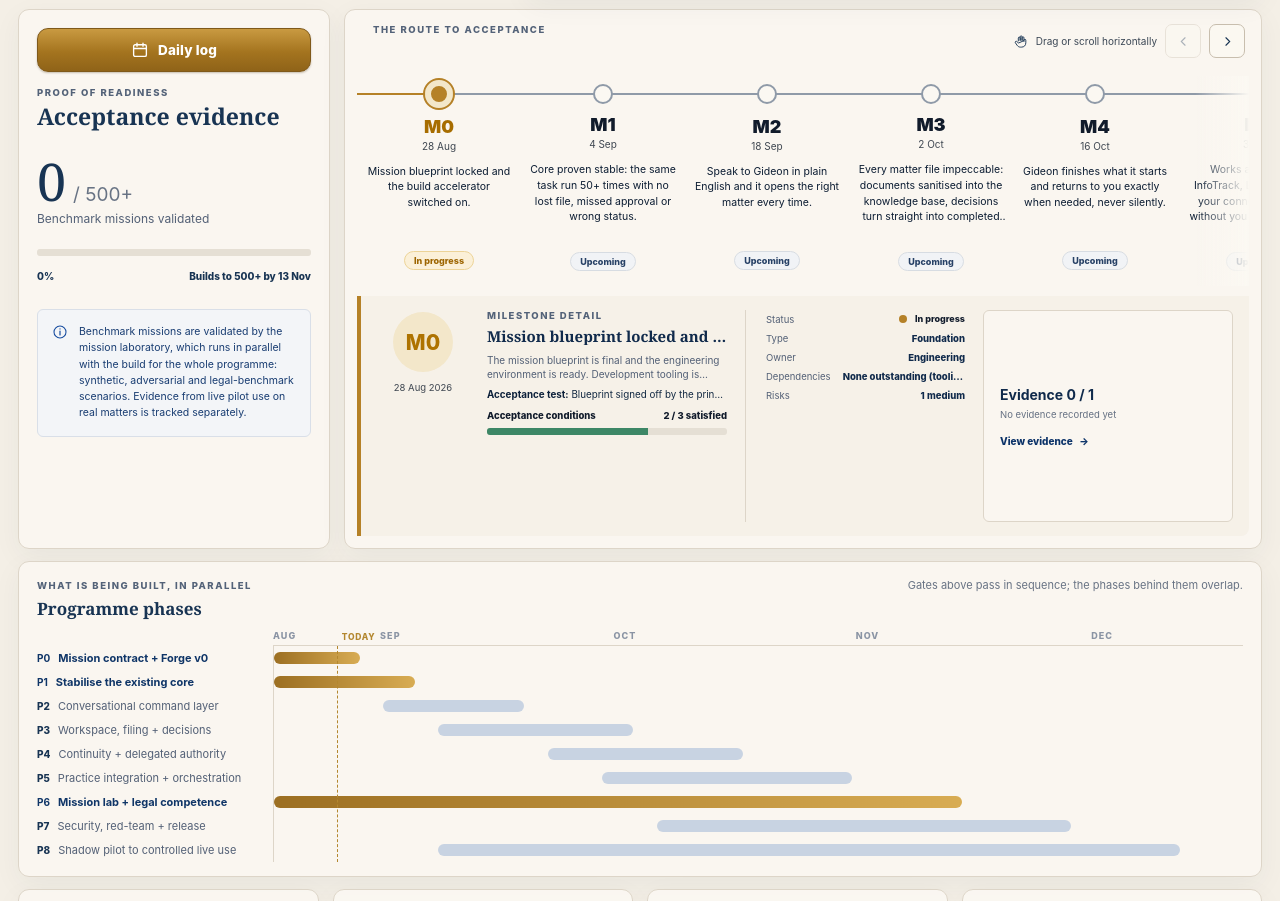
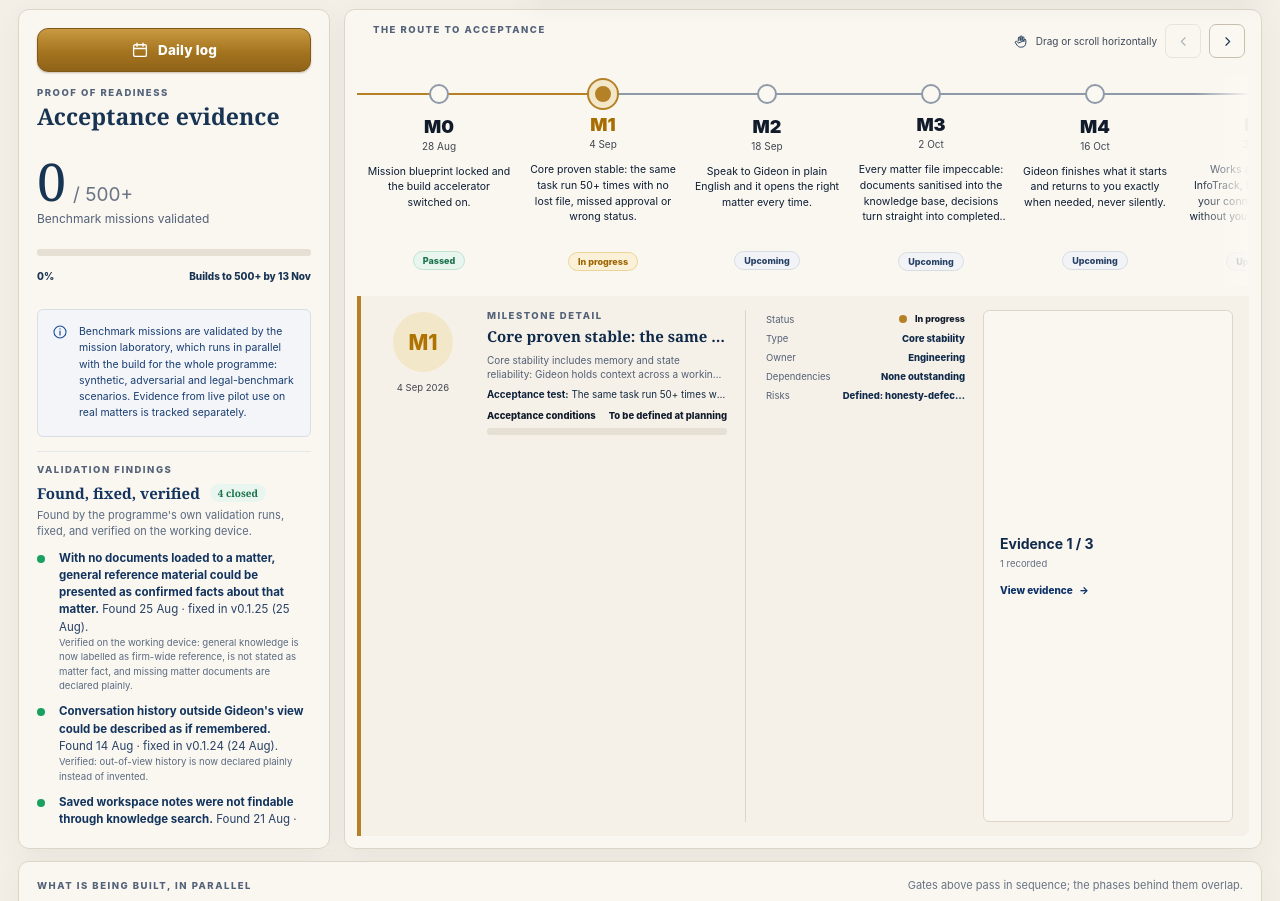
Before and after one commit to Manfred-Legal-Pty-Ltd/mission-progress, a plain HTML site: page index.html in a window 1280 px wide. Shown: the part 153-1054 px from the top of the page. Drawn offline with Linux system fonts and the light colour scheme.

Commit message:
Dashboard: 25 Aug — M0 passed, M1 active, v0.1.25 fix logged and verified

```diff
--- a/data.js
+++ b/data.js
@@ -1,14 +1,14 @@
 window.DASHBOARD_DATA = {
   projectTitle: "Gideon Pennyworth - Mission Progress",
   statusLine: "Foundation stage. On track to 18 December acceptance, governed by each milestone passing rather than the calendar.",
-  lastUpdated: "24 August 2026",
+  lastUpdated: "25 August 2026",
   kpis: [
     { key: "phase", label: "Programme stage", value: "Foundation", subLabel: "P0 · P1 · P6 active" },
-    { key: "current", label: "Current", value: "M0", subLabel: "Due 28 Aug" },
+    { key: "current", label: "Current", value: "M1", subLabel: "Due 4 Sep" },
     { key: "health", label: "Health", value: "On track", subLabel: "No open dependencies" },
     { key: "blockers", label: "Blockers", value: "0", subLabel: "None", detail: "Funded development tooling is now active; billing was sorted on the client side this morning. There are no open blockers, and the build is underway." },
     { key: "decisions", label: "Decisions", value: "0", subLabel: "None open" },
-    { key: "finalAcceptance", label: "Final acceptance", value: "18 Dec 2026", subLabel: "Target date", detail: "18 December 2026 is the target for mission acceptance. In line with the roadmap's own rule, progression is governed by each milestone gate passing on its evidence, not by the calendar alone: the deadline does not turn a failed gate into a pass. The acceptance scope is to be frozen together first, then the gates sequenced. Key dates: M0 21 Aug, M1 4 Sep, M2 18 Sep, M3 2 Oct, M4 16 Oct, M5 30 Oct, M6 13 Nov, agent search 20 Nov, M7 27 Nov, world monitor 28 Nov, M8 30 Nov (feature freeze), M9 11 Dec, final acceptance 14 to 18 Dec." }
+    { key: "finalAcceptance", label: "Final acceptance", value: "18 Dec 2026", subLabel: "Target date", detail: "18 December 2026 is the target for mission acceptance. In line with the roadmap's own rule, progression is governed by each milestone gate passing on its evidence, not by the calendar alone: the deadline does not turn a failed gate into a pass. The acceptance scope is to be frozen together first, then the gates sequenced. Key dates: M0 28 Aug (agreed 17 Aug window; passed 25 Aug), M1 4 Sep, M2 18 Sep, M3 2 Oct, M4 16 Oct, M5 30 Oct, M6 13 Nov, agent search 20 Nov, M7 27 Nov, world monitor 28 Nov, M8 30 Nov (feature freeze), M9 11 Dec, final acceptance 14 to 18 Dec." }
   ],
   missionProgress: {
     current: 0,
@@ -18,8 +18,8 @@
     info: "Benchmark missions are validated by the mission laboratory, which runs in parallel with the build for the whole programme: synthetic, adversarial and legal-benchmark scenarios. Evidence from live pilot use on real matters is tracked separately."
   },
   milestones: [
-    { code: "M0", due: "28 Aug", goal: "Mission blueprint locked and the build accelerator switched on.", status: "In progress" },
-    { code: "M1", due: "4 Sep", goal: "Core proven stable: the same task run 50+ times with no lost file, missed approval or wrong status.", status: "Upcoming" },
+    { code: "M0", due: "28 Aug", goal: "Mission blueprint locked and the build accelerator switched on.", status: "Passed" },
+    { code: "M1", due: "4 Sep", goal: "Core proven stable: the same task run 50+ times with no lost file, missed approval or wrong status.", status: "In progress" },
     { code: "M2", due: "18 Sep", goal: "Speak to Gideon in plain English and it opens the right matter every time.", status: "Upcoming" },
     { code: "M3", due: "2 Oct", goal: "Every matter file impeccable: documents sanitised into the knowledge base, decisions turn straight into completed work.", status: "Upcoming" },
     { code: "M4", due: "16 Oct", goal: "Gideon finishes what it starts and returns to you exactly when needed, never silently.", status: "Upcoming" },
@@ -38,19 +38,20 @@
     code: "M0",
     due: "28 Aug",
     title: "Mission blueprint locked and the build accelerator switched on.",
-    description: "The mission blueprint is final and the engineering environment is ready. Development tooling is funded and active. The validation foundation (Forge v0) runs on the build window agreed 17 August: ten working days, finishing as fast as evidence allows, with Friday 28 August as the ceiling; the build is currently tracking ahead of that window. The remaining step is blueprint sign-off by the principal.",
+    description: "Passed 25 August, inside the ten-working-day window agreed 17 August. The mission blueprint is final and signed off by the principal in writing: a mission is one full matter run measured against hidden facts, a pass requires every fact independently verified against evidence read back from the system, unreadable or untrusted evidence blocks rather than passes, and everything a run creates is cleaned up and verified gone or declared beforehand. The engineering environment is funded and active, and the validation foundation (Forge v0) runs on the build.",
     acceptanceTest: "Blueprint signed off by the principal and the build accelerator active.",
-    conditionsSatisfied: 2,
+    conditionsSatisfied: 3,
     conditionsTotal: 3,
-    status: "In progress",
+    status: "Passed",
     type: "Foundation",
     owner: "Engineering",
-    dependencies: "None outstanding (tooling now active)",
-    risks: "1 medium",
-    evidenceCurrent: 0,
-    evidenceTotal: 1
+    dependencies: "None outstanding",
+    risks: "None open",
+    evidenceCurrent: 1,
+    evidenceTotal: 1,
+    evidenceNote: "Principal's written sign-off of the pass standard, 25 August. Mission contract and the 50-mission seed corpus validated against it; the validation foundation proven on the shipped build."
     },
-    M1: { code: "M1", due: "4 Sep", title: "Core proven stable: the same task run 50+ times with no lost file, missed approval or wrong status.", description: "Core stability includes memory and state reliability: Gideon holds context across a working session, and every consequential action leaves a truthful, recoverable record — nothing reported as done that wasn't, and nothing lost after it was. A prioritised acceptance requirement.", acceptanceTest: "The same task run 50+ times with zero lost files, missed approvals, wrong statuses, or actions the record cannot account for.", status: "Upcoming", type: "Core stability", owner: "Engineering", dependencies: "Scope freeze", risks: "To be defined at planning", conditionsSatisfied: null, conditionsTotal: null, evidenceCurrent: null, evidenceTotal: null },
+    M1: { code: "M1", due: "4 Sep", title: "Core proven stable: the same task run 50+ times with no lost file, missed approval or wrong status.", description: "Core stability includes memory and state reliability: Gideon holds context across a working session, and every consequential action leaves a truthful, recoverable record — nothing reported as done that wasn't, and nothing lost after it was. A prioritised acceptance requirement.", acceptanceTest: "The same task run 50+ times with zero lost files, missed approvals, wrong statuses, or actions the record cannot account for.", status: "In progress", type: "Core stability", owner: "Engineering", dependencies: "None outstanding", risks: "Defined: honesty-defect class under repair (fix released, device verification in progress)", conditionsSatisfied: null, conditionsTotal: null, evidenceCurrent: 1, evidenceTotal: 3 },
     M2: { code: "M2", due: "18 Sep", title: "Speak to Gideon in plain English and it opens the right matter every time.", description: "To be defined at planning.", acceptanceTest: "To be defined at planning.", status: "Upcoming", type: "To be defined at planning", owner: "To be defined at planning", dependencies: "To be defined at planning", risks: "To be defined at planning", conditionsSatisfied: null, conditionsTotal: null, evidenceCurrent: null, evidenceTotal: null },
     M3: { code: "M3", due: "2 Oct", title: "Every matter file impeccable, and your decisions turn straight into completed work.", description: "Matter-file integrity includes knowledge handling: documents are sanitised and added to the knowledge base reliably, and retrieval returns the right passages for the right matter, with no cross-matter bleed. A prioritised acceptance requirement.", acceptanceTest: "Seeded documents are retrievable by their own content, returned only within their own matter, with no stale or cross-matter results.", status: "Upcoming", type: "Knowledge & matter files", owner: "Engineering", dependencies: "Scope freeze", risks: "To be defined at planning", conditionsSatisfied: null, conditionsTotal: null, evidenceCurrent: null, evidenceTotal: null },
     M4: { code: "M4", due: "16 Oct", title: "Gideon finishes what it starts and returns to you exactly when needed, never silently.", description: "To be defined at planning.", acceptanceTest: "To be defined at planning.", status: "Upcoming", type: "To be defined at planning", owner: "To be defined at planning", dependencies: "To be defined at planning", risks: "To be defined at planning", conditionsSatisfied: null, conditionsTotal: null, evidenceCurrent: null, evidenceTotal: null },
@@ -120,6 +121,11 @@
     { date: "14 Aug 2026", text: "Shipped document-accuracy and reliability improvements to the app." }
   ],
   dailyLog: [
+    { date: "25 August 2026", items: [
+      "M0 passed. The pass standard for validation missions was signed off in writing this morning: a mission is one full matter run measured against hidden facts, every pass independently verified against evidence read back from the system, unreadable evidence blocks rather than passes, and everything a run creates is verified cleaned up. Every validation result from here is scored against that agreed standard.",
+      "Released v0.1.25, closing the behaviour flagged in this morning's update where Gideon could state matter details and cite document references that are not in the matter file. Firm-wide reference material is now explicitly labelled as such in Gideon's working context on both answer paths, a matter with no documents on file now says so plainly, and answers that rely on general reference material can no longer present it as this matter's documents. Verified on the test machine after release, on the model where the behaviour appeared: with a matter that has no documents, Gideon now attributes general material to firm-wide reference and declines to confirm matter-specific facts it cannot find rather than stating them.",
+      "Core stability (the 4 September milestone) is now the active work: the same task run 50+ times with no lost file, missed approval or wrong status. The validation missions and harness built for the blueprint carry straight into it."
+    ] },
     { date: "24 August 2026", items: [
       "Set the December matter-type scope with the firm: the property and conveyancing core, general property, wills estates and probate, commercial contract review and advice, and small commercial disputes. Contract review is in scope; drafting contracts from scratch stays out. Gideon is built so nothing is permanently locked out, with anything beyond the list built toward for after December.",
       "Confirmed the legal-stack integration route: InfoTrack, PEXA and LEAP are the active systems, with court access via JusticeLink added at the firm's request and expected to route through InfoTrack, which the firm already uses, rather than the court portal directly.",
@@ -205,6 +211,12 @@
       "Ran the full acceptance suite end-to-end: the app renders and the governed approve-before-acting flow passes across every screen.",
       "Mapped the product's architecture to build from." ] }
   ],
+  validationFindings: [
+    { found: "25 Aug", fixed: "v0.1.25 (25 Aug)", title: "With no documents loaded to a matter, general reference material could be presented as confirmed facts about that matter.", proof: "Verified on the working device: general knowledge is now labelled as firm-wide reference, is not stated as matter fact, and missing matter documents are declared plainly." },
+    { found: "14 Aug", fixed: "v0.1.24 (24 Aug)", title: "Conversation history outside Gideon's view could be described as if remembered.", proof: "Verified: out-of-view history is now declared plainly instead of invented." },
+    { found: "21 Aug", fixed: "v0.1.23 (21 Aug)", title: "Saved workspace notes were not findable through knowledge search.", proof: "Verified on the working device: a seeded note is found through search." },
+    { found: "20 Aug", fixed: "v0.1.22 (21 Aug)", title: "Approvals awaiting the user could sit invisible to Gideon's own view.", proof: "Verified on the working device: previously hidden approvals now appear." }
+  ],
   links: {
     fullBrief: "#progress-log",
     milestones: "#milestone-route",
--- a/index.html
+++ b/index.html
@@ -39,7 +39,7 @@
     .status-label { margin:0 0 7px; overflow:hidden; color:var(--text); font-size:8.3px; font-weight:800; letter-spacing:.1em; text-overflow:ellipsis; text-transform:uppercase; white-space:nowrap; }
     .status-value { overflow:hidden; color:var(--text); font-size:15px; font-weight:800; text-overflow:ellipsis; white-space:nowrap; }
     .status-sub { margin-top:4px; overflow:hidden; color:#596474; font-size:10px; text-overflow:ellipsis; white-space:nowrap; }
-    .main { min-height:0; display:grid; grid-template-columns:312px minmax(0,1fr); grid-template-rows:540px auto 340px; gap:12px 14px; }
+    .main { min-height:0; display:grid; grid-template-columns:312px minmax(0,1fr); grid-template-rows:minmax(540px,auto) auto 340px; gap:12px 14px; }
     .card { min-width:0; min-height:0; border:1px solid var(--line); border-radius:11px; background:rgba(251,248,242,.9); box-shadow:var(--shadow); }
     .eyebrow { margin:0 0 6px; color:#536278; font-size:9.5px; font-weight:800; letter-spacing:.16em; text-transform:uppercase; }
     .acceptance { grid-column:1; grid-row:1; display:flex; flex-direction:column; padding:18px; }
@@ -90,6 +90,16 @@
     .milestone-code,.milestone-date,.milestone-summary { position:relative; top:-19px; }
     .chip { display:inline-flex; margin-top:8px; padding:4px 9px; border:1px solid #d7dce2; border-radius:999px; background:#f1f3f6; color:#274166; font-size:9px; font-weight:800; line-height:1; white-space:nowrap; }
     .chip.in-progress { border-color:#ecd397; background:#fbf0d8; color:#9d6500; }
+    .chip.passed { border-color:#bfe3cf; background:#e9f6ef; color:#19714a; }
+    .findings { margin-top:14px; padding-top:12px; border-top:1px solid #e3e7ec; display:flex; flex-direction:column; min-height:0; flex:1; }
+        .findings-title { margin:2px 0 4px; font-size:15px; color:#12345e; }
+    .findings-count { display:inline-block; margin-left:6px; padding:2px 8px; border-radius:999px; background:#e9f6ef; color:#19714a; font-size:10px; font-weight:800; vertical-align:2px; }
+    .findings-sub { margin:0 0 10px; font-size:11px; color:#5a6b80; line-height:1.5; }
+    .findings-list { list-style:none; margin:0; padding:0 4px 0 0; display:grid; gap:10px; overflow-y:auto; min-height:0; max-height:280px; }
+    .findings-list li { display:grid; grid-template-columns:14px 1fr; gap:8px; font-size:11.5px; line-height:1.5; color:#274166; }
+    .findings-list .fdot { width:8px; height:8px; margin-top:5px; border-radius:50%; background:#19a15f; }
+    .findings-list strong { color:#12345e; }
+    .findings-list small { display:block; color:#5a6b80; }
     .detail { min-width:0; overflow:hidden; display:grid; grid-template-columns:92px minmax(0,1fr) 220px 250px; gap:18px; padding:14px 16px; border-left:4px solid var(--gold); border-radius:0 0 8px 0; background:var(--panel-2); }
     .detail-marker { display:flex; flex-direction:column; align-items:center; justify-content:flex-start; padding-top:2px; }
     .detail-badge { width:60px; height:60px; display:grid; place-items:center; border-radius:50%; background:var(--gold-soft); color:#ae7300; font-size:21px; font-weight:800; font-variant-numeric:lining-nums; }
@@ -260,6 +270,12 @@
         <p class="acceptance-copy">Benchmark missions validated</p><p class="future-label">Final acceptance — not current delivery progress</p>
         <div class="bar" id="mission-bar" role="progressbar"><span id="mission-fill"></span></div><div class="progress-meta"><span id="mission-percent"></span><span id="mission-note"></span></div>
         <div class="notice"><svg viewBox="0 0 24 24" aria-hidden="true"><circle cx="12" cy="12" r="9" fill="none" stroke="currentColor" stroke-width="1.6"/><path d="M12 10.5v6M12 7.2v.2" stroke="currentColor" stroke-width="1.8" stroke-linecap="round"/></svg><span id="mission-info"></span></div>
+        <div class="findings" id="findings-block">
+          <p class="eyebrow">Validation findings</p>
+          <h3 class="findings-title">Found, fixed, verified <span class="findings-count" id="findings-count"></span></h3>
+          <p class="findings-sub">Found by the programme's own validation runs, fixed, and verified on the working device.</p>
+          <ul class="findings-list" id="findings-list"></ul>
+        </div>
       </aside>
       <section class="route card" id="milestone-route">
         <div class="route-head"><div><p class="eyebrow">The route to acceptance</p><h2>The route to acceptance</h2></div><div class="timeline-controls"><svg class="drag-icon" viewBox="0 0 24 24" aria-hidden="true"><path d="M8.5 11V6.5a1.5 1.5 0 0 1 3 0V10m0 0V4.5a1.5 1.5 0 0 1 3 0V10m0 0V6a1.5 1.5 0 0 1 3 0v6m0-2a1.5 1.5 0 0 1 3 0v4c0 4.3-2.7 7-7 7h-1.5c-2.2 0-4.2-1.1-5.4-2.9L3.8 14a1.5 1.5 0 0 1 2.4-1.8L8.5 14Z" fill="none" stroke="currentColor" stroke-width="1.5" stroke-linecap="round" stroke-linejoin="round"/></svg><span>Drag or scroll horizontally</span><button class="arrow" id="left-btn" type="button" aria-label="Scroll milestones left"><svg viewBox="0 0 24 24" aria-hidden="true"><path d="m14.5 6-6 6 6 6" fill="none" stroke="currentColor" stroke-width="1.8" stroke-linecap="round"/></svg></button><button class="arrow" id="right-btn" type="button" aria-label="Scroll milestones right"><svg viewBox="0 0 24 24" aria-hidden="true"><path d="m9.5 6 6 6-6 6" fill="none" stroke="currentColor" stroke-width="1.8" stroke-linecap="round"/></svg></button></div></div>
@@ -307,6 +323,14 @@
       $("mission-current").textContent = progress.current;
       $("mission-target").textContent = progress.targetLabel || progress.target;
       $("mission-note").textContent = progress.note;
+      const findings = d.validationFindings || [];
+      if (findings.length) {
+        $("findings-count").textContent = `${findings.length} closed`;
+        $("findings-list").innerHTML = findings.map(f => `<li><span class="fdot"></span><span><strong>${esc(f.title)}</strong> Found ${esc(f.found)} · fixed in ${esc(f.fixed)}.<small>${esc(f.proof)}</small></span></li>`).join("");
+      } else {
+        const block = document.getElementById("findings-block");
+        if (block) block.style.display = "none";
+      }
       $("mission-percent").textContent = `${missionPercent}%`;
       $("mission-info").textContent = progress.info;
       $("mission-fill").style.width = `${missionPercent}%`;
@@ -417,7 +441,9 @@
       window.addEventListener("resize", updateEdges);
       requestAnimationFrame(() => {
         const current = document.querySelector(".milestone.current");
-        if (current) timeline.scrollLeft = Math.max(0, current.offsetLeft - 30);
+        // Keep the most recently passed gate visible beside the current one.
+        const anchor = current && current.previousElementSibling ? current.previousElementSibling : current;
+        if (anchor) timeline.scrollLeft = Math.max(0, anchor.offsetLeft - 30);
         updateEdges();
       });
     })();
```
